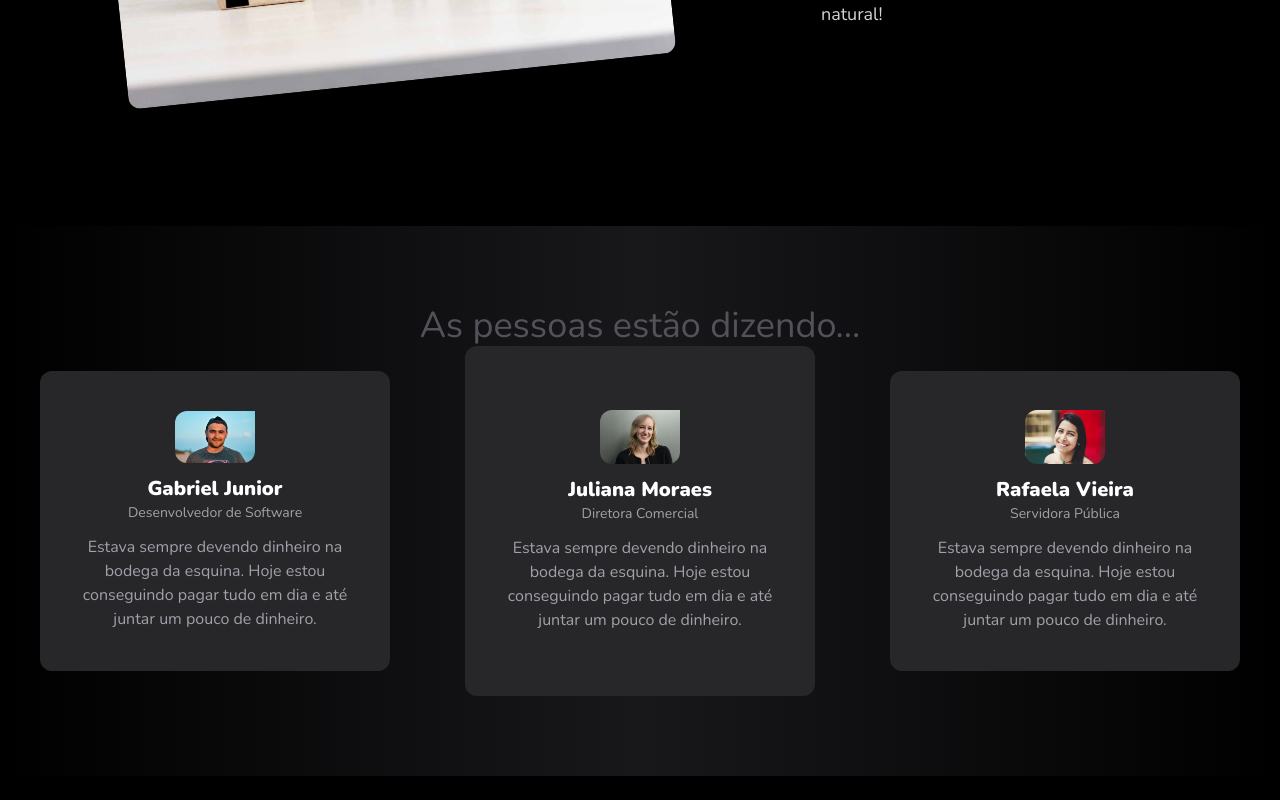
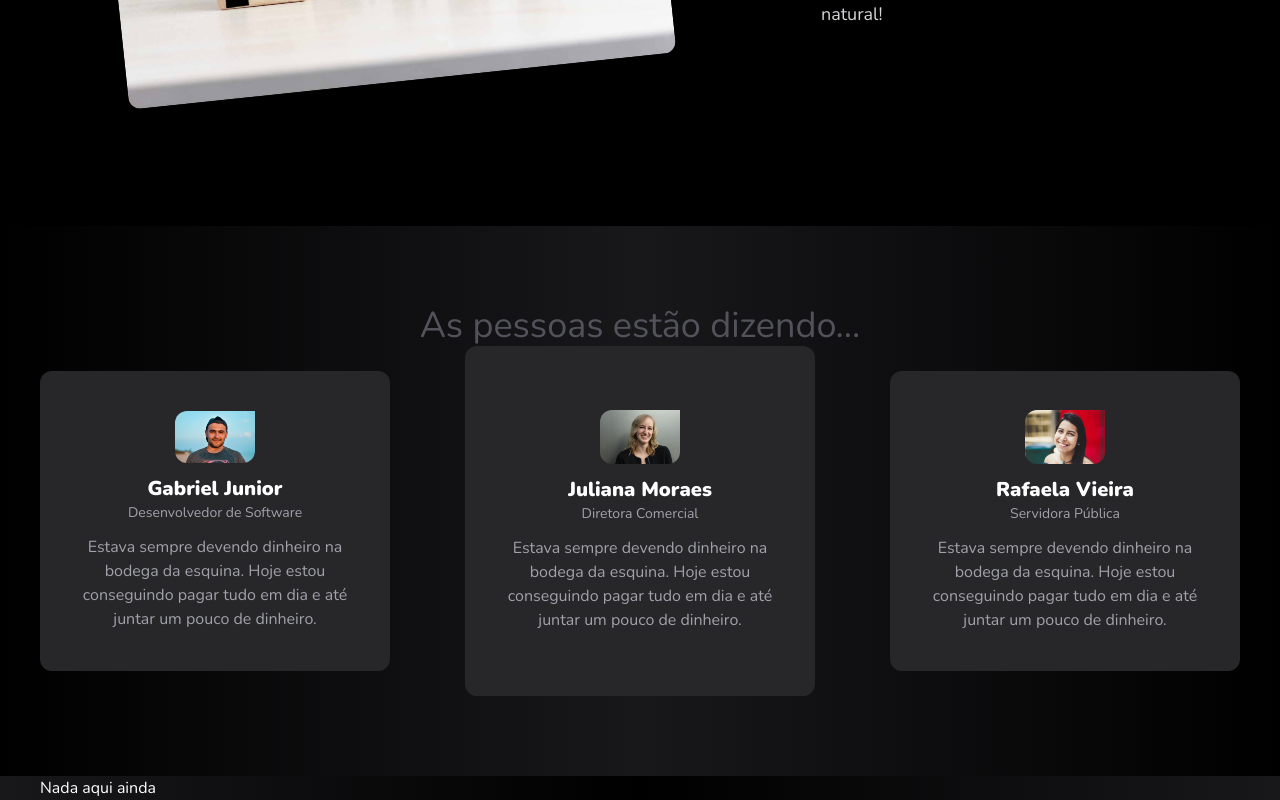
Before and after one commit to AlexandreConte/BitCent, a Next.js app: page / in a window 1280 px wide. Shown: the part 2025-2825 px from the top of the page. Before the commit the page ends 2801 px from the top, so only its background shows below. Built offline with nearby package versions, Linux system fonts and the light colour scheme; no server answers.

Commit message:
Corrigindo erro de build

```diff
--- a/src/components/landing/rodape/index.tsx
+++ b/src/components/landing/rodape/index.tsx
@@ -3,7 +3,7 @@ import Area from "../comum/Area";
 export default function Rodape() {
     return (
         <Area>
-
+            Nada aqui ainda
         </Area>
     )
 }
```
